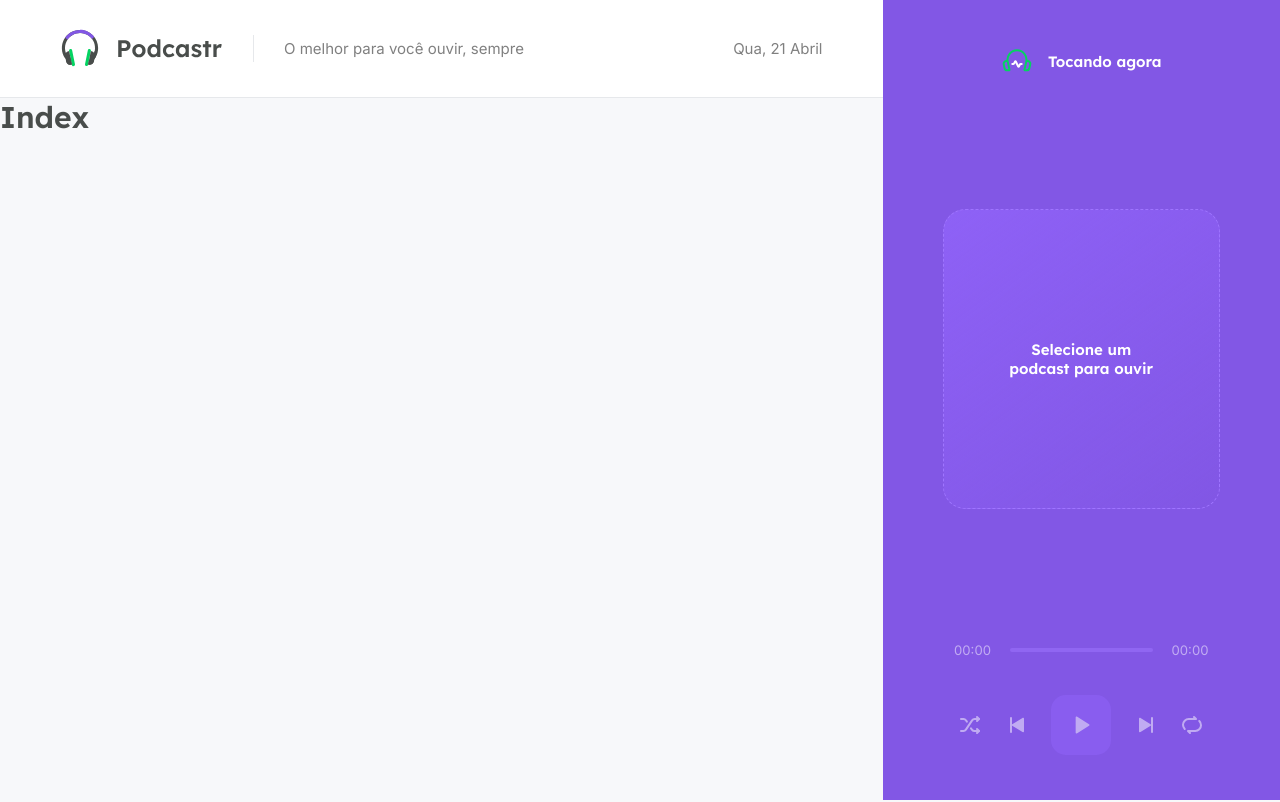
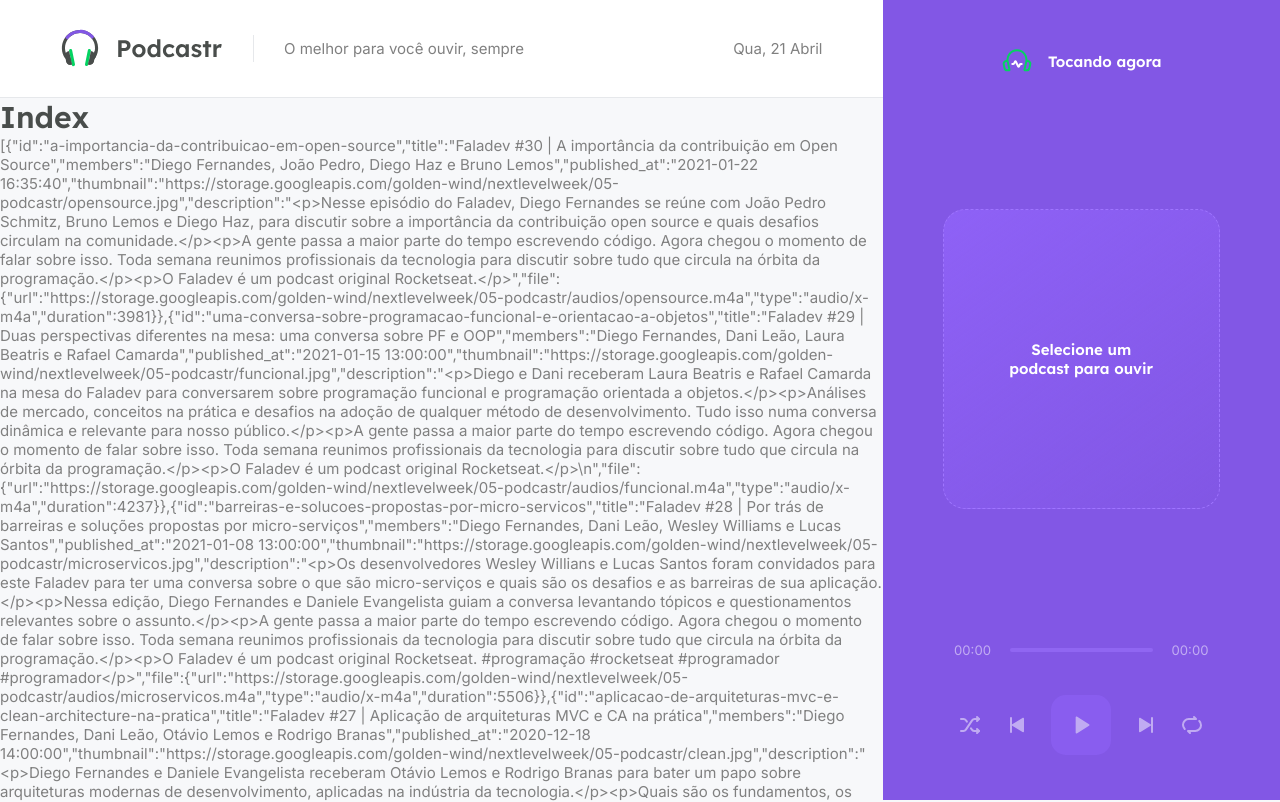
Before and after one commit to jsenger/nlw-podcastr, a Next.js app: page / in a window 1280 px wide. Shown: the top 802 px of the page. Built offline with nearby package versions, Linux system fonts and the light colour scheme; data requests are answered from the project's data file.

Commit message:
Create HomeProps and Episode types

```diff
--- a/src/pages/index.tsx
+++ b/src/pages/index.tsx
@@ -1,7 +1,22 @@
-export default function Home() {
+import { GetStaticProps } from 'next';
+
+type Episode = {
+  id: string;
+  title: string;
+  members: string;
+};
+
+type HomeProps = {
+  episodes: Episode[];
+};
+
+export default function Home(props: HomeProps) {
   return (
-    <h1>Index</h1>
-  )
+    <div>
+      <h1>Index</h1>
+      <p>{JSON.stringify(props.episodes)}</p>
+    </div>
+  );
 }
 
 export const getStaticProps: GetStaticProps = async () => {
```
